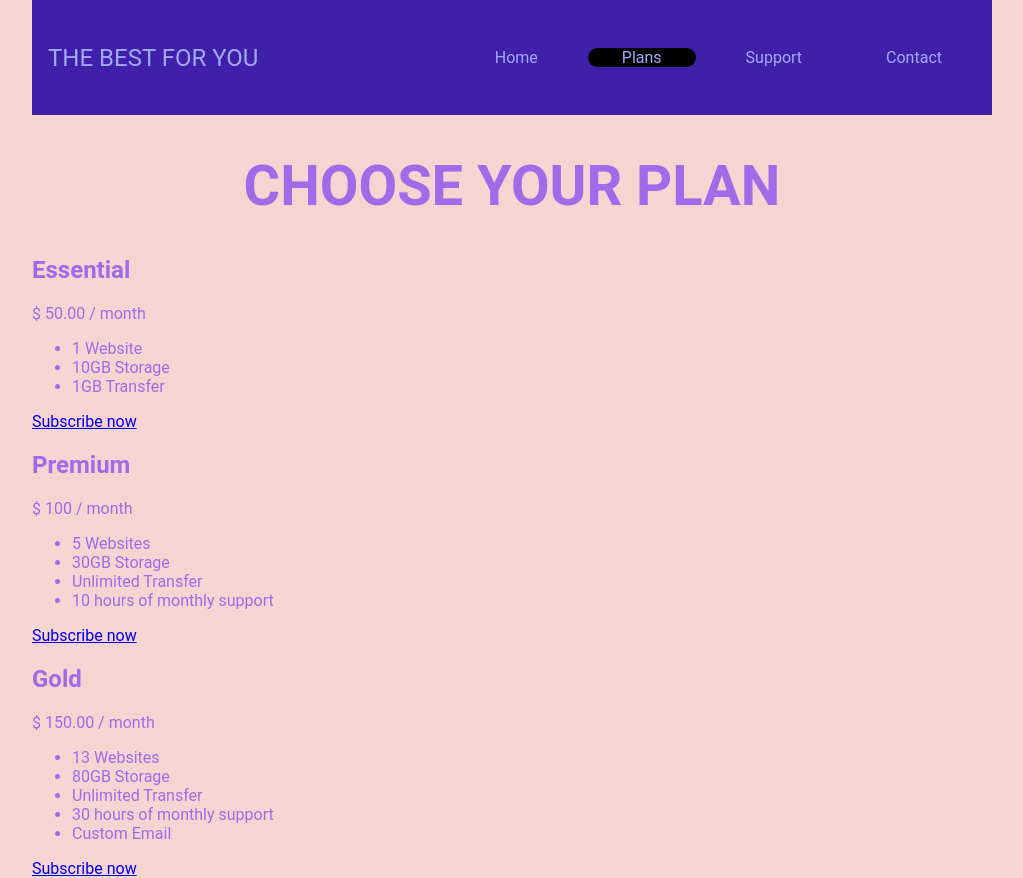
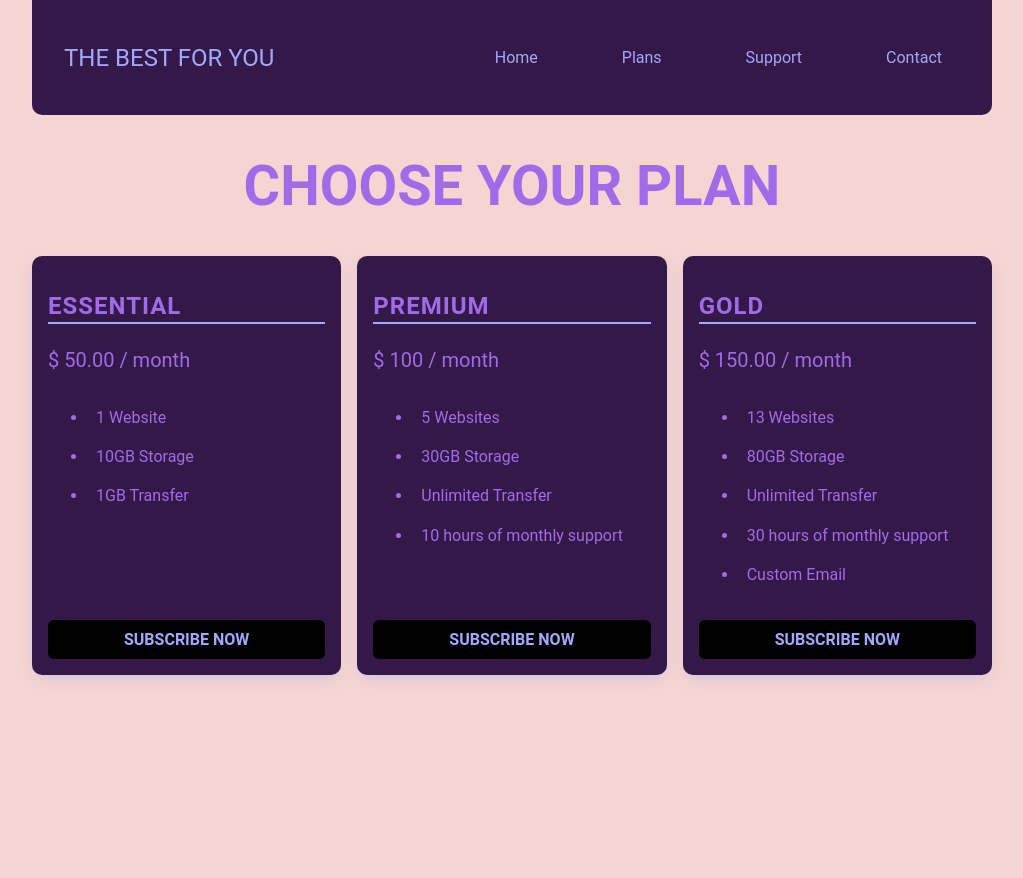
Before and after one commit to Granbinski/projeto_css_html_03, a plain HTML site: page index.html in a window 1280 px wide. Shown: the whole page, without its empty margins (128-1151 px from the left). After the commit the page ends 800 px from the top, so only its background shows below. Drawn offline with Linux system fonts and the light colour scheme.

Commit message:
update final

```diff
--- a/styles.css
+++ b/styles.css
@@ -1,3 +1,4 @@
+
 body {
   background-color: #F6D4D2;
   color: #A16AE8;
@@ -17,17 +18,18 @@ body {
 .header {
   display: flex;
   justify-content: space-between;
-  background-color: #4120A9;
+  background-color: #341948;
   padding: 1em;
   color: #A1A9FE;
   align-items: center;
-
+  border-radius: 0  0 10px 10px;
 
 }
 
 .header__logo {
   text-transform: uppercase;
   font-size: 1.5em;
+  margin-left: 16px;
 }
 
 .header__nav ul {
@@ -44,7 +46,68 @@ body {
   margin: 20px
 }
 
-#header__nav--active{
+.header__nav a:hover{
   background-color: #000000;
   border-radius: 10px;
+  text-decoration:underline;
+  color: #A1A9FE;
 }
+
+.pricing{
+  display: flex;
+  gap: 16px;
+}
+
+.pricing-plan{
+  flex:1;
+  background-color: #341948;
+  padding: 16px;
+  border-radius: 10px;
+  box-shadow: 0 5px 15px -6px #a1a9febb;
+  display: flex;
+  flex-direction: column;
+}
+
+h2.class-pla__title{
+  font-size: 1.5em;
+  text-align: left;
+  margin-bottom: 1em;
+  text-transform: uppercase;
+  border-bottom: 2px solid #A1A9FE;
+  letter-spacing: 1px;
+  padding-bottom: 2px;
+
+
+}
+
+.pricing-plan p{
+  margin-top: 0;
+}
+
+.class-pla__price{
+  font-size: 20px;
+}
+
+.pricingplan__features li{
+  margin: 0 0 20px;
+  padding-left: 8px;
+  line-height: 1.2;
+}
+
+.pricing-plan__cta{
+  text-decoration: none;
+  color: #A1A9FE;
+  background-color:black;
+  border-radius: 6px;
+  text-transform: uppercase;
+  font-size: 16px;
+  font-weight: bold;
+  padding: 10px 20px;
+  margin-top: auto;
+  text-align: center;
+}
+
+.pricing-plan__cta:hover{
+  background-color: #A1A9FE;
+  color: #341948;
+}
```
